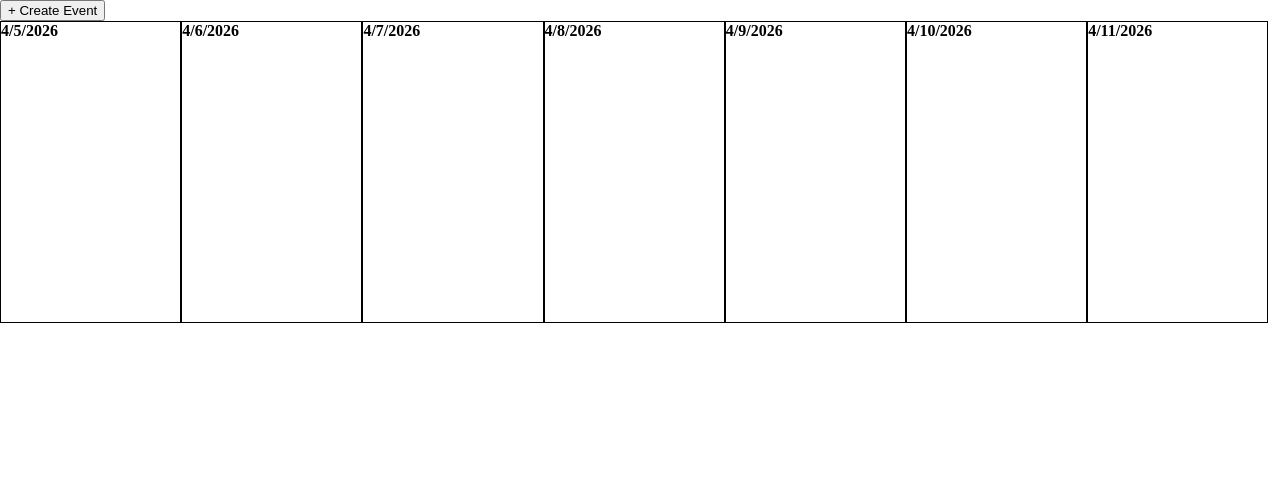
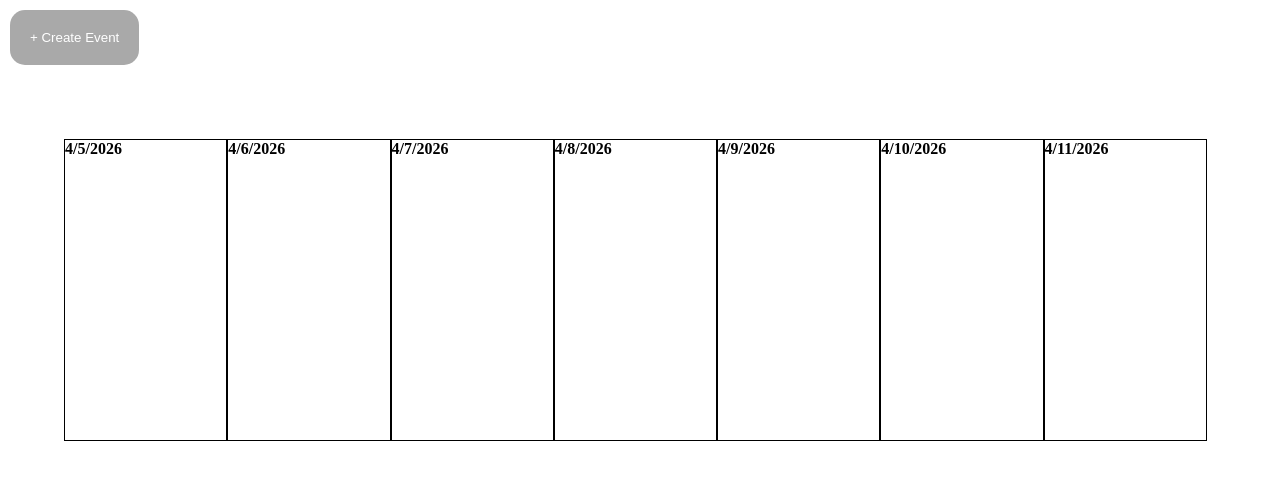
Before and after one commit to HydreigonGuy/my_django_sandbox, a Django app: page /event-calendar/ in a window 1280 px wide. Shown: the part 87-567 px from the top of the page. Run offline with Django 4.2, Linux system fonts and the light colour scheme; data that the repository does not hold is empty.

Commit message:
css update

```diff
--- a/sandbox/event_calendar/static/css/event_calendar.css
+++ b/sandbox/event_calendar/static/css/event_calendar.css
@@ -7,3 +7,16 @@
     margin: 0;
     vertical-align: top;
 }
+
+.calendar_body {
+    margin: 5%;
+}
+
+.new_event_btn {
+    margin: 10px;
+    padding: 20px;
+    border-radius: 15px;
+    background-color: darkgray;
+    color: white;
+    border: none;
+}
--- a/sandbox/event_calendar/static/js/event_calendar.js
+++ b/sandbox/event_calendar/static/js/event_calendar.js
@@ -1,22 +1,3 @@
-
-function create_new_event_form() {
-    document.getElementById("new_event_form").innerHTML = `
-        <span>Name</span>
-        <input type="text" id="new_event_name">
-        <br>
-        <span>Description</span>
-        <input type="text" id="new_event_description">
-        <br>
-        <span>Start</span>
-        <input type="datetime-local" id="new_event_start">
-        <br>
-        <span>End</span>
-        <input type="datetime-local" id="new_event_end">
-        <br>
-        <button onclick="create_new_event()">Create</button>
-    `;
-}
-
 
 function format_calendar_day_events(events) {
     formatted = ``;
@@ -89,7 +70,7 @@ function create_new_event() {
 
 window.onload = function () {
     document.getElementById("new_event_form").innerHTML = `
-        <button onclick="form_overlay(
+        <button class="new_event_btn" onclick="form_overlay(
             form_id='form_overlay_container',
             form_name='Create Event',
             submit_text='Create',
--- a/sandbox/event_calendar/templates/event_calendar.html
+++ b/sandbox/event_calendar/templates/event_calendar.html
@@ -21,7 +21,7 @@ Event Calendar
         <div id="form_overlay_container"></div>
         <div id="new_event_form">
         </div>
-        <div id="calendar_body">
+        <div id="calendar_body"  class="calendar_body">
         </div>
     </div>
 {% endblock %}
--- a/sandbox/web/static/css/forms.css
+++ b/sandbox/web/static/css/forms.css
@@ -12,3 +12,19 @@
     background: none;
     border: none;
 }
+
+.form_field_container {
+    margin: 10px;
+}
+
+.form_field_container span {
+    width: 37%;
+    display: inline-block;
+    text-align: right;
+    margin-right: 3%;
+}
+
+.form_field_container input {
+    width: 60%;
+    text-align: left;
+}
--- a/sandbox/web/static/js/common/form_overlay.js
+++ b/sandbox/web/static/js/common/form_overlay.js
@@ -16,7 +16,9 @@ function form_overlay(
     for (i in form) {
         field = form[i]
         form_fields += `
+        <div class="form_field_container">
             <span>${field.name}</span><input id="form_${field.name}" type="${field.type}"/><br>
+        </div>
         `
     }
 
```
